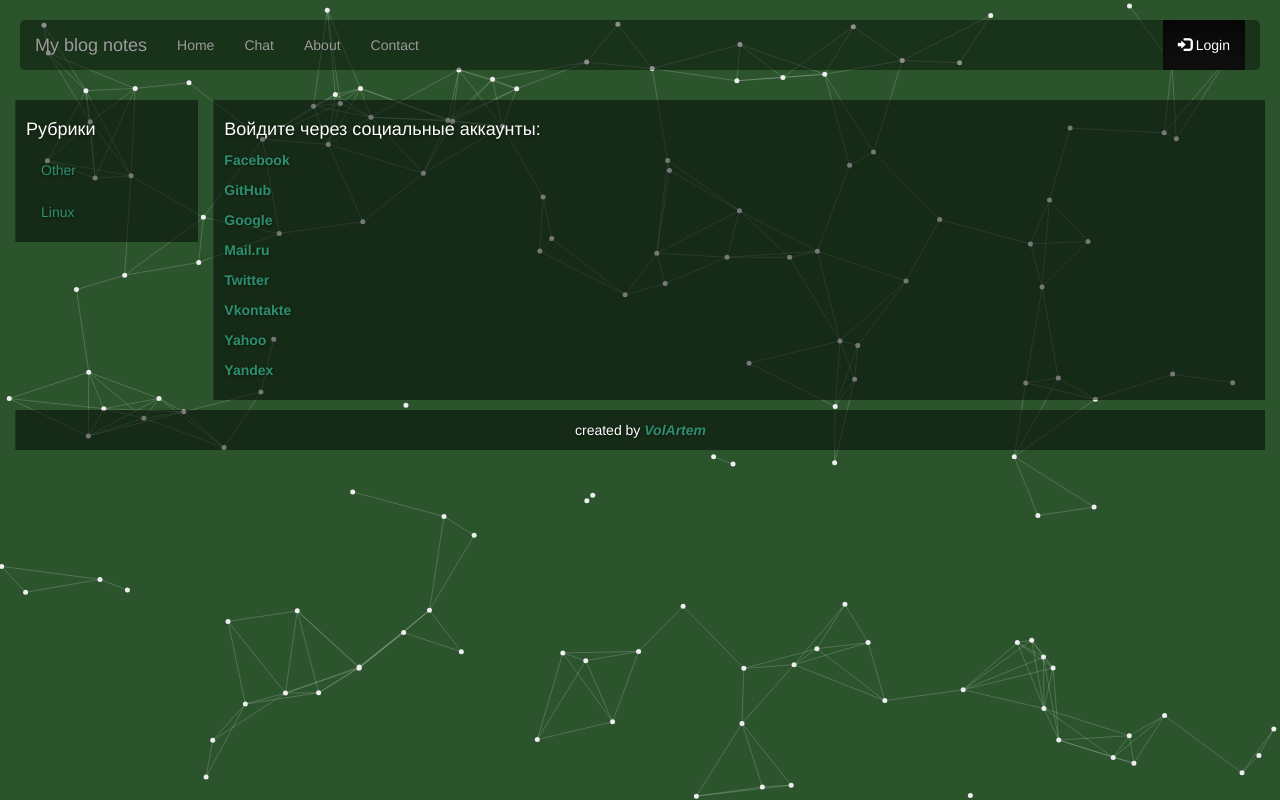
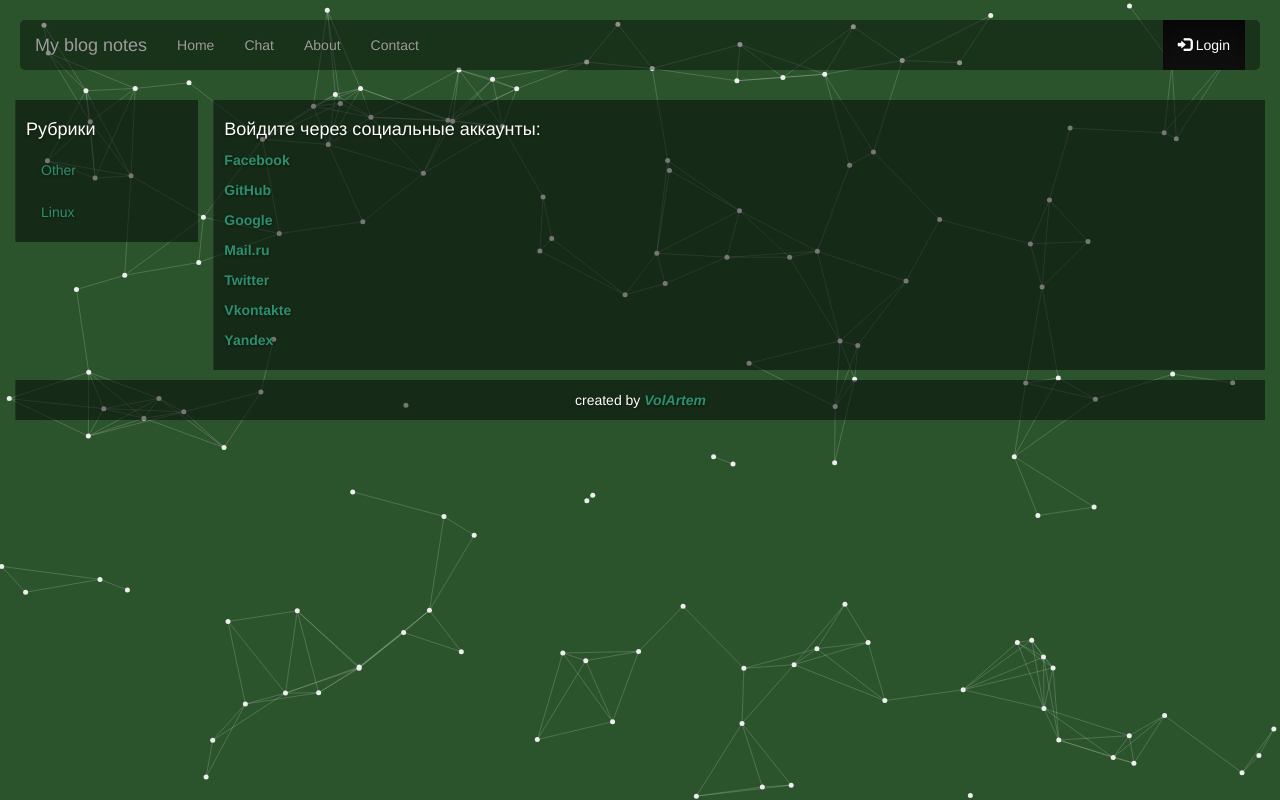
Before and after one commit to volartem/mysite, a Django app: page /login/ in a window 1280 px wide. Run offline with Django 3.2, Linux system fonts and the light colour scheme; some libraries are stand-ins or nearby versions.

Commit message:
disable yahoo

```diff
--- a/mysite/settings.py
+++ b/mysite/settings.py
@@ -55,7 +55,7 @@ AUTHENTICATION_BACKENDS = (
     'social_core.backends.google.GoogleOAuth2',
     'social_core.backends.yandex.YandexOAuth2',
     'social_core.backends.twitter.TwitterOAuth',
-    'social_core.backends.yahoo.YahooOAuth2',
+    # 'social_core.backends.yahoo.YahooOAuth2',
     'social_core.backends.mailru.MailruOAuth2',
     'social_core.backends.vk.VKOAuth2',
 )
--- a/templates/login.html
+++ b/templates/login.html
@@ -9,15 +9,15 @@
 
 {% block content %}
     <div class="main col-sm-10">
-        <div class="container" >
+        <div class="container">
             <h4>Войдите через социальные аккаунты:</h4>
             <p><a href="{% url 'social:begin' 'facebook' %}"><b> Facebook</b></a></p>
             <p><a href="{% url 'social:begin' 'github' %}"><b> GitHub</b></a></p>
             <p><a href="{% url 'social:begin' 'google-oauth2' %}"><b> Google</b></a></p>
             <p><a href="{% url 'social:begin' 'mailru-oauth2' %}"><b> Mail.ru</b></a></p>
-             <p><a href="{% url 'social:begin' 'twitter' %}"><b> Twitter</b></a></p>
+            <p><a href="{% url 'social:begin' 'twitter' %}"><b> Twitter</b></a></p>
             <p><a href="{% url 'social:begin' 'vk-oauth2' %}"><b> Vkontakte</b></a></p>
-            <p><a href="{% url 'social:begin' 'yahoo-oauth2' %}"><b> Yahoo</b></a></p>
+{#            <p><a href="{% url 'social:begin' 'yahoo-oauth2' %}"><b> Yahoo</b></a></p>#}
             <p><a href="{% url 'social:begin' 'yandex-oauth2' %}"><b> Yandex</b></a></p>
 
         </div>
```
